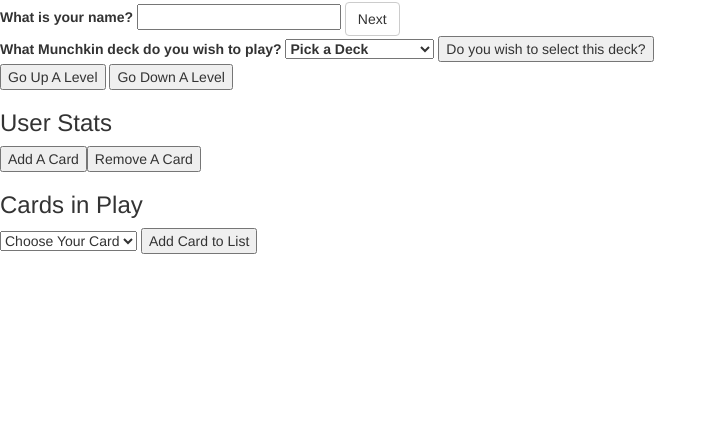
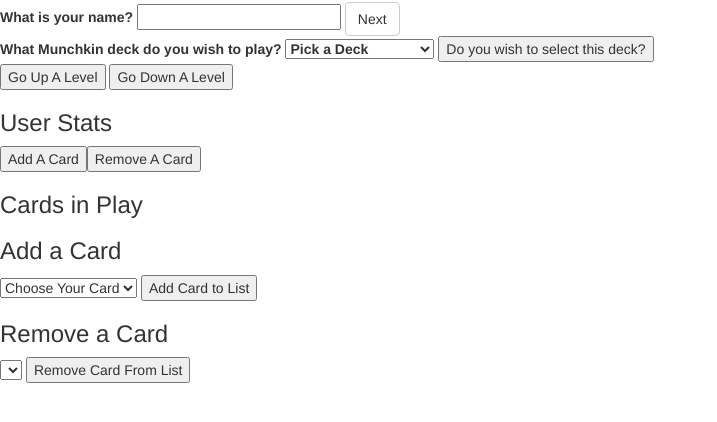
Before and after one commit to VeritasX/Munchkin-Character-Strength-and-Level-Calculator, a website: page index.html in a window 1280 px wide. Shown: the part 68-490 px from the top of the page, without its empty margins (0-717 px from the left). Drawn offline with nearby package versions, Linux system fonts and the light colour scheme.

Commit message:
Finished wiring up the UI

```diff
--- a/index.html
+++ b/index.html
@@ -39,7 +39,7 @@
 <!-- This will contain the users Stats -->
 
 </section>
-<div class="cardEditors"><button type="button" onclick="setUpDecks.hideElements('.chooseCard')">Add A Card</button><button type="button">Remove A Card</button></div>
+<div class="cardEditors"><button type="button" onclick="setUpDecks.hideElements('.chooseCard')">Add A Card</button><button type="button" onclick="setUpDecks.hideElements('.removeCard')">Remove A Card</button></div>
 <section class="CardsInPlay">
             <h3>Cards in Play</h3>
 
@@ -47,12 +47,22 @@
 </section>
 
 <section class="chooseCard">
+    <h3>Add a Card</h3>
     <select id="cardChooser" onchange="selectCard()">
         <option>Choose Your Card</option>
         <!--Loop the cards into the deck after this point-->
 
     </select>
     <button type="button" onclick="addToUser(); setUpDecks.userRefresh(); setUpDecks.hideElements('.chooseCard')">Add Card to List</button>
+</section>
+<section class="removeCard">
+    <h3>Remove a Card</h3>
+    <select id="selectToRemove">
+
+        <!--Loop the cards into the deck after this point-->
+
+    </select>
+    <button type="button" onclick="removeCard(); setUpDecks.userRefresh(); setUpDecks.hideElements('.removeCard')">Remove Card From List</button>
 </section>
 <script src="node_modules/jquery/dist/jquery.min.js"></script>
 <script src="js/bootstrap.js"></script>
--- a/js/app.js
+++ b/js/app.js
@@ -17,4 +17,9 @@
 var selectCard=function(){
     var getValue=$('#cardChooser').val();
     getMyCard(getValue);
+};
+
+var removeCard=function(){
+    var getValue=$('#selectToRemove').val();
+    removeFromUser(getValue);
 }
--- a/js/functionality.js
+++ b/js/functionality.js
@@ -37,14 +37,13 @@
     var removeFromUser=function(card){
         var removeCard=card;
         for(var i=0; i < userDeck.length; i++){
-            if(userDeck[i].cardName == removeCard){
-                console.log(userDeck[i].cardName + ' will be removed')
+            if(userDeck[i].id === removeCard){
                 userStats.points-=userDeck[i].points;
                 userStats.runAway -= userDeck[i].runAway;
                 userStats.totalWorth -= userDeck[i].cardValue;
                 //remove the rest of the elements by using the elements off the userDeck, userDeck.splice should be the
                 //last thing that happens so that the code still has a data source to reference from
-                userDeck.splice(i);
+                userDeck.splice(i,1);
             }
         }
         //each call of removeFromUser will have the argument passed in dynamically
--- a/js/legends.js
+++ b/js/legends.js
@@ -6,7 +6,7 @@
     var legends=function(){
         clearDeck();//this function must be executed so that you can
         deck.elf=createCards('Elf','Elf', 'race', 0, 1, 'You go up 1 level for every monster you help someone else kill',0 );
-        deck.reallyLongBoy=createCards('Really-Long-Bow','Really Long Bow', '2 Hands Big', 3, 0, 'Not Usable by Dwarf', 400);
+        deck.reallyLongBow=createCards('Really-Long-Bow','Really Long Bow', '2 Hands Big', 3, 0, 'Not Usable by Dwarf', 400);
         deck.goldenFleece=createCards('Golden-Fleece','Golden Fleece', 'Armor', 3, 0, 'Usable by thief only', 500);
         deck.deathMask=createCards('Death-Mask','Death Mask', 'Head Gear', 2, 0, 'Not Usable by cleric. The Death Mask  may be discarded to remove one Undead monster from combat. No levels or tresure\'s are gained for that monster', 400 );
         deck.herculesBowArrows=createCards('Hercules-Bow-And-Arrows','Hercules Bow And Arrows','Two Hands',4,0,'This counts as a fire/flame attack', 700);
--- a/js/uimethods.js
+++ b/js/uimethods.js
@@ -5,13 +5,15 @@
 var setUpDecks={
     hideElements:function(id) {
         var itemId=$(id);
-        itemId.slideToggle();
+        itemId.slideToggle(100);
     },
     userRefresh: function(){
         $('.userDisplay').remove();
         $('.userCards').remove();
+        $('.cardsForRemoval').remove();
             $('.stats').append('<div class="userDisplay"></div>');
         $('.CardsInPlay').append('<div class="userCards"></div>');
+        $('#selectToRemove').append('<optgroup label="cards in your deck" class="cardsForRemoval"><option>Choose Your Card</option></optgroup>');
             for(var stat in userStats){
                     if(userStats[stat] === userStats.name) {
                         $('.userDisplay').append('<p><strong> User:</strong>' + userStats[stat] + '</p>');
@@ -24,6 +26,9 @@
             for(var i =0; i < userDeck.length; i++){
                 $('.userCards').append('<p>' + userDeck[i].cardName +'</p>');
             };
+           for(var i =0; i < userDeck.length; i++){
+             $('.cardsForRemoval').append('<option value=' +userDeck[i].id +'>'+ userDeck[i].cardName+'</option>');
+           };
         },
     legends:legends()
 };
```
Also changed, not shown: README.md.
